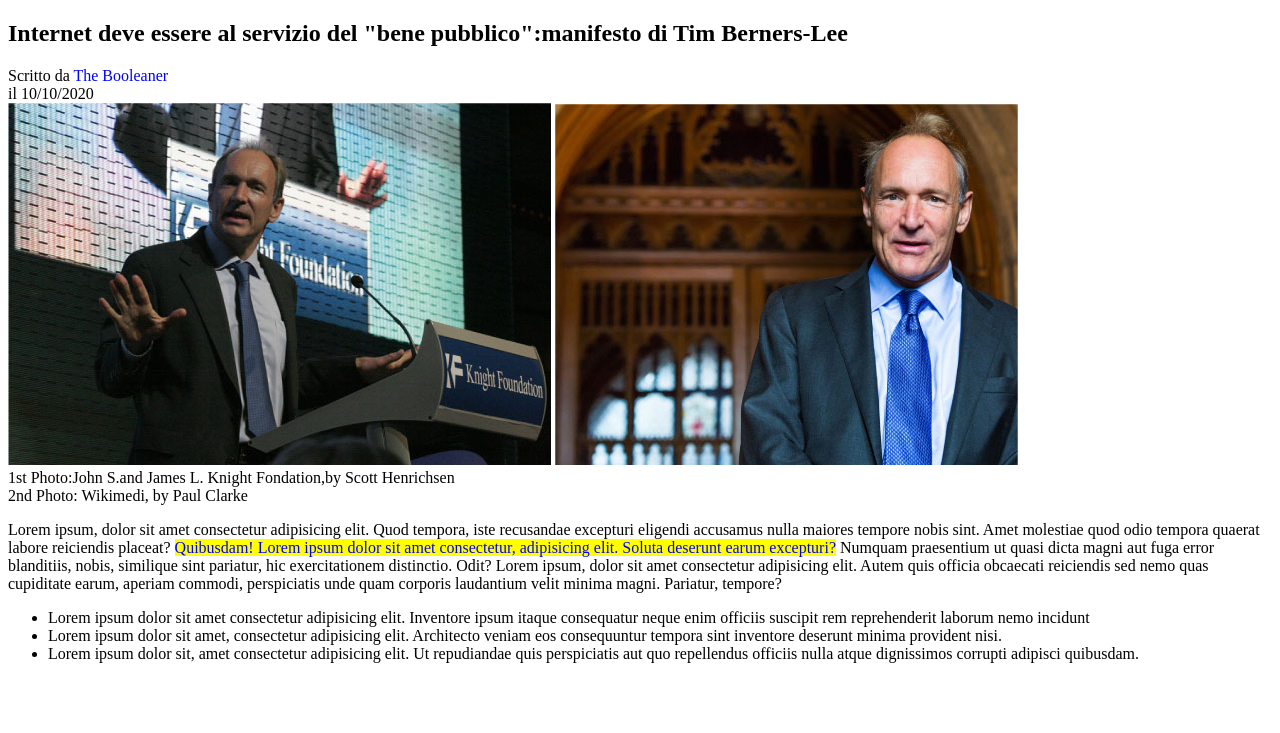
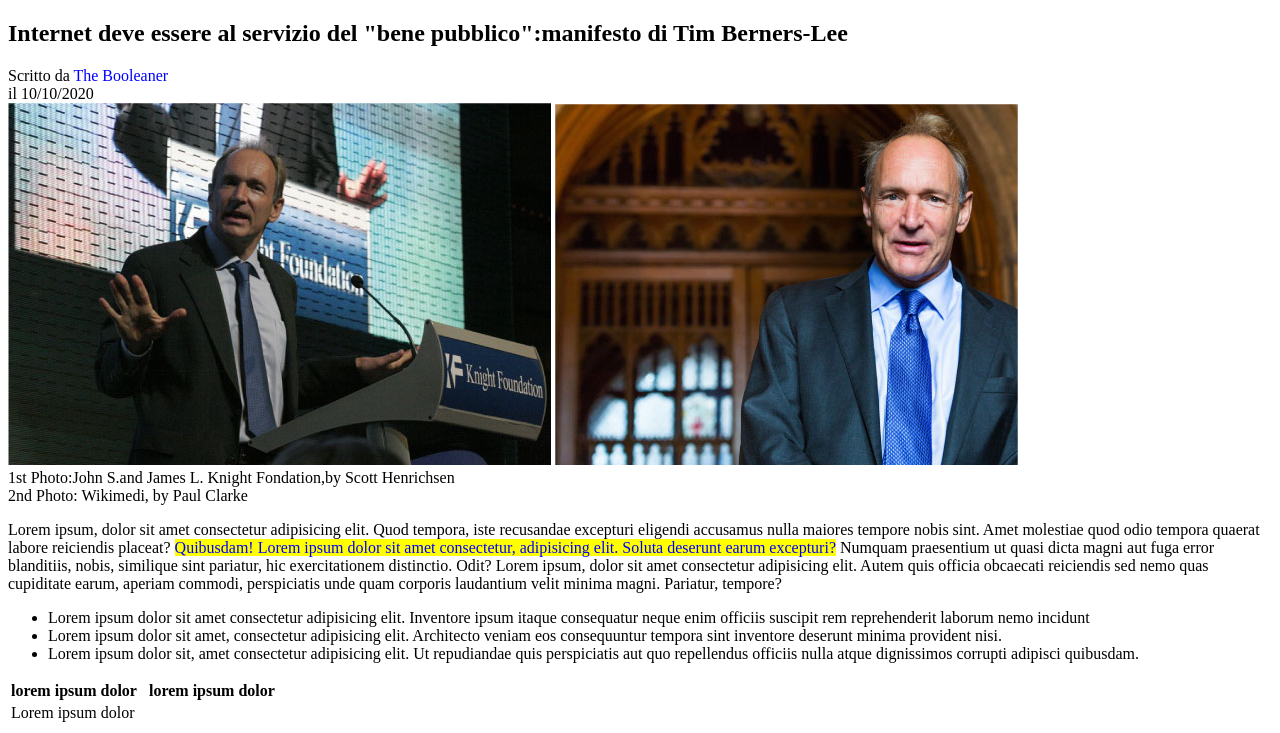
Before and after one commit to allievo24/html-css-booleaner, a plain HTML site: page index.html in a window 1280 px wide. Shown: the part 158-891 px from the top of the page. Before the commit the page ends 837 px from the top, so only its background shows below. Drawn offline with Linux system fonts and the light colour scheme.

Commit message:
tabellla

```diff
--- a/index.html
+++ b/index.html
@@ -35,8 +35,26 @@
                 <li>Lorem ipsum dolor sit, amet consectetur adipisicing elit. Ut repudiandae quis perspiciatis aut quo repellendus officiis nulla atque dignissimos corrupti adipisci quibusdam.</li>
               </ul>
             </section>
+          <!-- fine sezione parag-->
+          <!-- inizi sezione tab-->
+            <section>
+              <table>
+                <thead>
+                  <th>lorem ipsum dolor</th>
+                   <th></th>
+                   <th></th>
+                  <th>lorem ipsum dolor</th>
+                </thead>
+                <tbody>
+                  <td>Lorem ipsum dolor </td>
 
-          <!-- fine sezione parag-->
+                </tbody>
+                <tfoot>
+
+                </tfoot>
+              </table>
+            </section>
+          <!-- fine sezione tab-->
 
 
 
```
